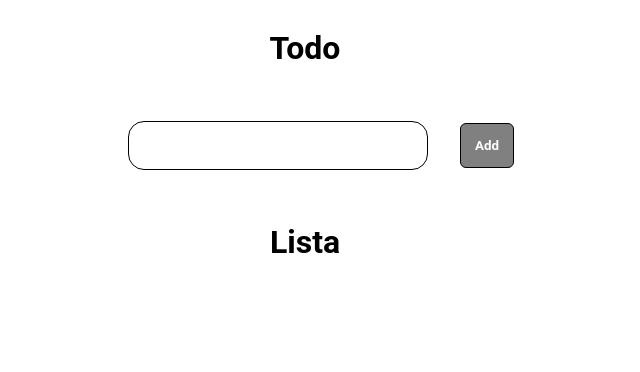
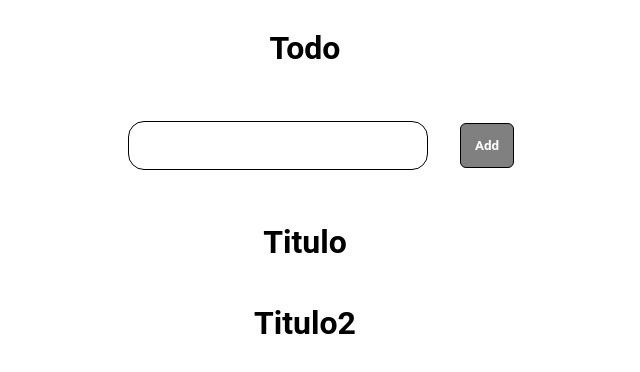
Before and after one commit to victor-bern/TodoList-Front, a React (Create React App) app: page / in a window 1280 px wide. Shown: the top 372 px of the page, without its empty margins (335-975 px from the left). Built offline with nearby package versions, Linux system fonts and the light colour scheme.

Commit message:
creating TodoItem component

```diff
--- /dev/null
+++ b/src/components/TodoItem/Index.tsx
@@ -0,0 +1,10 @@
+import { ITodo } from '../../types/ITodo';
+
+type TodoItemProps = {
+  todo: ITodo;
+};
+const TodoItem: React.FC<TodoItemProps> = ({ todo }) => {
+  return <h1>{todo.title}</h1>;
+};
+
+export default TodoItem;
--- a/src/components/TodoList/index.tsx
+++ b/src/components/TodoList/index.tsx
@@ -1,5 +1,17 @@
-const TodoList: React.FC = () => {
-  return <h1>Lista</h1>;
+import { ITodo } from '../../types/ITodo';
+import TodoItem from '../TodoItem/Index';
+
+type TodoListProps = {
+  todos: ITodo[];
+};
+const TodoList: React.FC<TodoListProps> = ({ todos }) => {
+  return (
+    <>
+      {todos.map((item) => {
+        return <TodoItem key={item.id} todo={item} />;
+      })}
+    </>
+  );
 };
 
 export default TodoList;
--- a/src/screens/Todo/index.tsx
+++ b/src/screens/Todo/index.tsx
@@ -2,8 +2,13 @@ import React from 'react';
 import AddButton from '../../components/AddButton/Index';
 import TodoInput from '../../components/TodoInput/Index';
 import TodoList from '../../components/TodoList';
+import { ITodo } from '../../types/ITodo';
 import { Container, InputContainer } from './styles';
 function Todo() {
+  var list: ITodo[] = [
+    { id: 1, title: 'Titulo', isDone: false },
+    { id: 2, title: 'Titulo2', isDone: false },
+  ];
   return (
     <Container>
       <h1>Todo</h1>
@@ -12,7 +17,7 @@ function Todo() {
         <AddButton />
       </InputContainer>
 
-      <TodoList />
+      <TodoList todos={list} />
     </Container>
   );
 }
```
